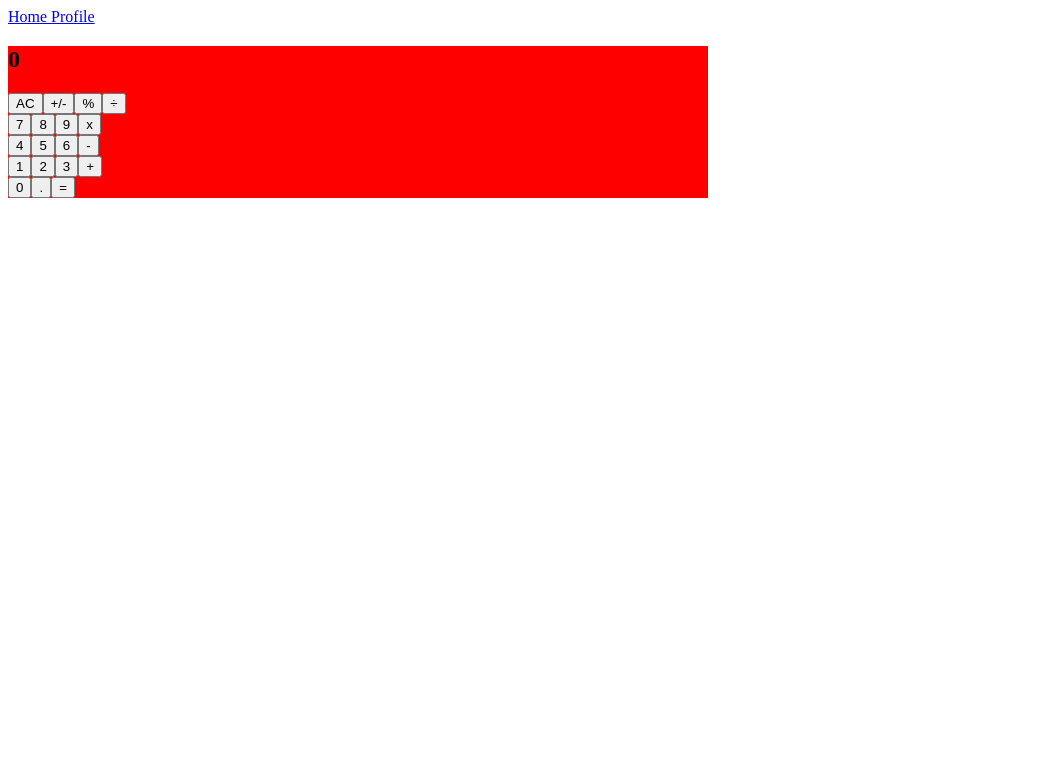
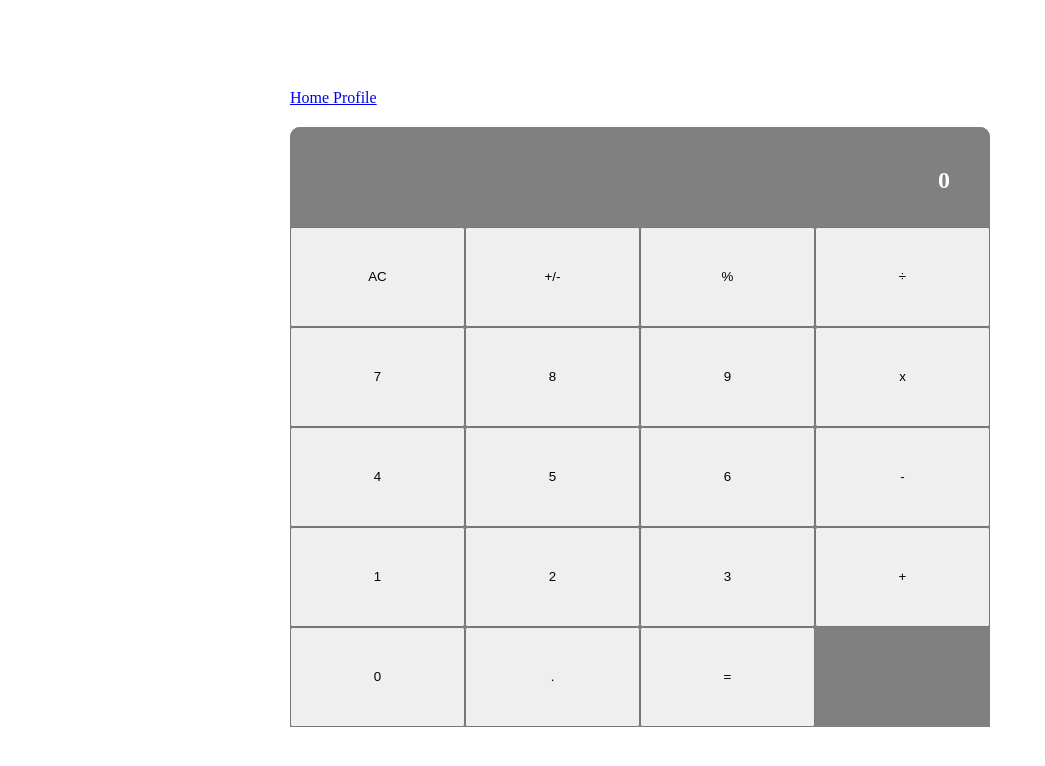
Before and after one commit to DcRonan/calculator-react, a React (Create React App) app: page / in a window 1280 px wide. Shown: the top 766 px of the page, without its empty margins (0-1045 px from the left). Built offline with nearby package versions, Linux system fonts and the light colour scheme.

Commit message:
add styling

```diff
--- a/src/components/Button.js
+++ b/src/components/Button.js
@@ -5,7 +5,7 @@ const Button = props => {
 
   return (
     <>
-      <button type="button" onClick={() => handleClick(name)}>
+      <button className="btn" type="button" onClick={() => handleClick(name)}>
         {name}
       </button>
     </>
--- a/src/components/ButtonPanel.js
+++ b/src/components/ButtonPanel.js
@@ -6,32 +6,32 @@ const ButtonPanel = props => {
 
   return (
     <section>
-      <div className="calculator">
-        <div className="group-one">
+      <div className="calculator ButtonPanel">
+        <div className="group-one group">
           <Button name="AC" handleClick={handleClick} />
           <Button name="+/-" handleClick={handleClick} />
           <Button name="%" handleClick={handleClick} />
           <Button name="÷" handleClick={handleClick} />
         </div>
-        <div className="group-two">
+        <div className="group-two group">
           <Button name="7" handleClick={handleClick} />
           <Button name="8" handleClick={handleClick} />
           <Button name="9" handleClick={handleClick} />
           <Button name="x" handleClick={handleClick} />
         </div>
-        <div className="group-three">
+        <div className="group-three group">
           <Button name="4" handleClick={handleClick} />
           <Button name="5" handleClick={handleClick} />
           <Button name="6" handleClick={handleClick} />
           <Button name="-" handleClick={handleClick} />
         </div>
-        <div className="group-four">
+        <div className="group-four group">
           <Button name="1" handleClick={handleClick} />
           <Button name="2" handleClick={handleClick} />
           <Button name="3" handleClick={handleClick} />
           <Button name="+" handleClick={handleClick} />
         </div>
-        <div className="group-five">
+        <div className="group-five group">
           <Button name="0" handleClick={handleClick} />
           <Button name="." handleClick={handleClick} />
           <Button name="=" handleClick={handleClick} />
--- a/src/components/Display.js
+++ b/src/components/Display.js
@@ -1,6 +1,10 @@
 import PropTypes from 'prop-types';
 
-const Display = ({ result }) => <div className="calculator"><h2>{result}</h2></div>;
+const Display = ({ result }) => (
+  <div className="calculator display">
+    <h2 style={{ padding: '40px' }}>{result}</h2>
+  </div>
+);
 
 Display.defaultProps = {
   result: '0',
--- a/src/index.css
+++ b/src/index.css
@@ -1,4 +1,33 @@
+body {
+  display: flex;
+  height: 100vh;
+  justify-content: center;
+  align-items: center;
+}
+
 .calculator {
   width: 700px;
-  background-color: red;
+  background-color: gray;
+  border-radius: 10px 10px 0 0;
 }
+
+.display {
+  background-color: gray;
+  height: 100px;
+  color: white;
+  font-weight: bold;
+  text-align: right;
+}
+
+.ButtonPanel > * {
+  display: flex;
+  width: 100%;
+}
+
+.btn {
+  flex-basis: 25%;
+}
+
+.group {
+  height: 100px;
+}
```
